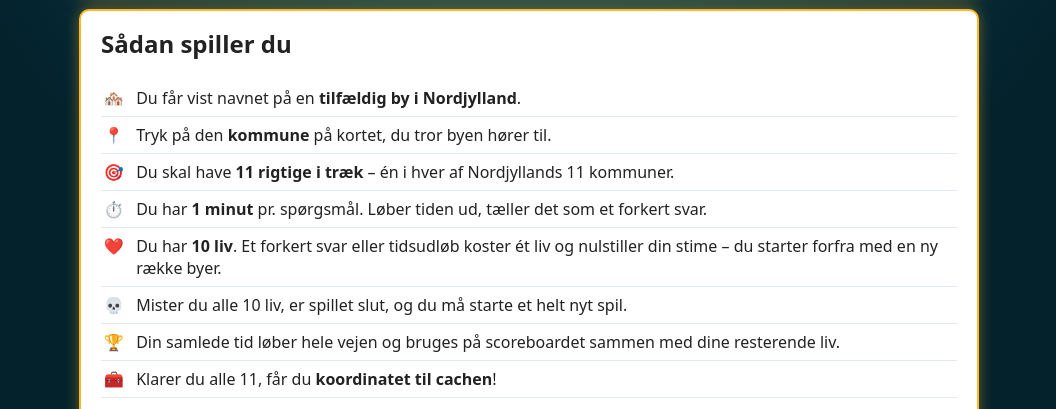
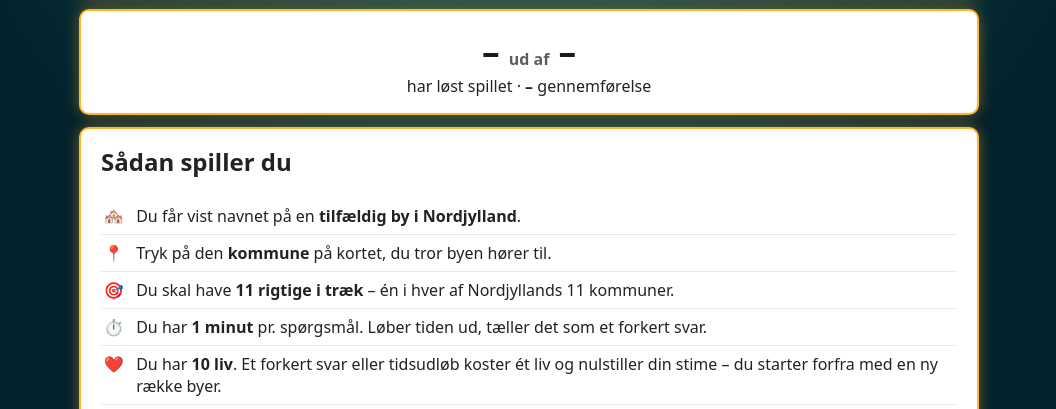
Before and after one commit to GeounderscoreMiki/BYQUIZZEN, a plain HTML site: page regions/nordjylland/index.html in a window 1280 px wide. Shown: the part 294-703 px from the top of the page, without its empty margins (111-1167 px from the left). Drawn offline with Linux system fonts and the light colour scheme; no server answers.

Commit message:
Tydelig tæller: antal der har løst spillet ud af antal spillere
Co-authored-by: copilot-swe-agent[bot] <198982749+Copilot@users.noreply.github.com>

```diff
--- a/core/app.js
+++ b/core/app.js
@@ -106,6 +106,9 @@ async function loadStats() {
     const d = await getDoc(doc(db, statsCol, 'counters'));
     const { attempts = 0, completed = 0 } = d.exists() ? d.data() : {};
     const pct = attempts ? Math.round((completed / attempts) * 1000) / 10 : 0;
+    $('stat-completed').textContent = completed;
+    $('stat-attempts').textContent = attempts;
+    $('stat-pct').textContent = `${String(pct).replace('.', ',')} %`;
     $('stats').textContent = `${attempts} spillere · ${completed} vindere · ${String(pct).replace('.', ',')} % gennemførelse`;
   } catch (e) { console.warn(e); }
 }
--- a/core/style.css
+++ b/core/style.css
@@ -50,3 +50,6 @@ footer { text-align: center; padding: 14px; color: #e8ecff; }
 [hidden] { display: none !important; }
 footer { font-size: .95rem; }
 .won-meta { font-size: 1.05rem; }
+.statsbox { text-align: center; }
+.statsbox .big { font-size: 2.2rem; font-weight: 800; color: #1a1a1a; }
+.statsbox .big small { font-size: 1rem; font-weight: 600; opacity: .7; }
--- a/regions/nordjylland/index.html
+++ b/regions/nordjylland/index.html
@@ -32,6 +32,11 @@
         <p class="kicker" id="kicker"></p>
         <h1 id="title"></h1>
         <p class="tagline" id="tagline"></p>
+      </div>
+
+      <div class="card statsbox" id="statsbox">
+        <div class="big"><span id="stat-completed">–</span> <small>ud af</small> <span id="stat-attempts">–</span></div>
+        <div>har løst spillet · <strong id="stat-pct">–</strong> gennemførelse</div>
       </div>
 
       <div class="card">
```
